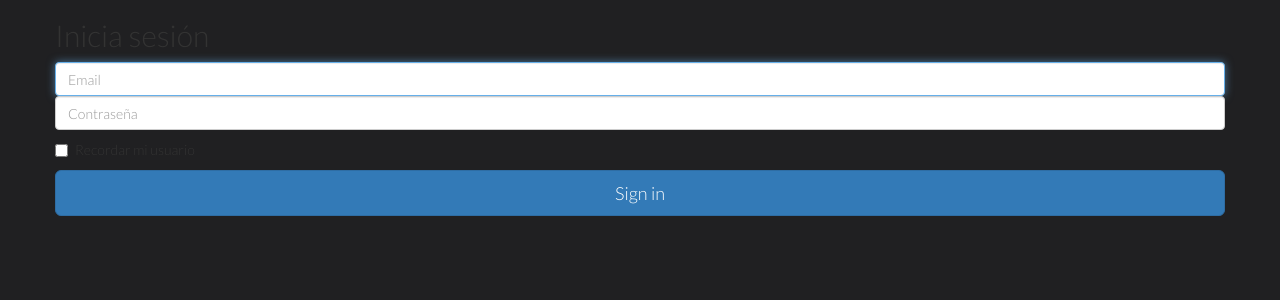
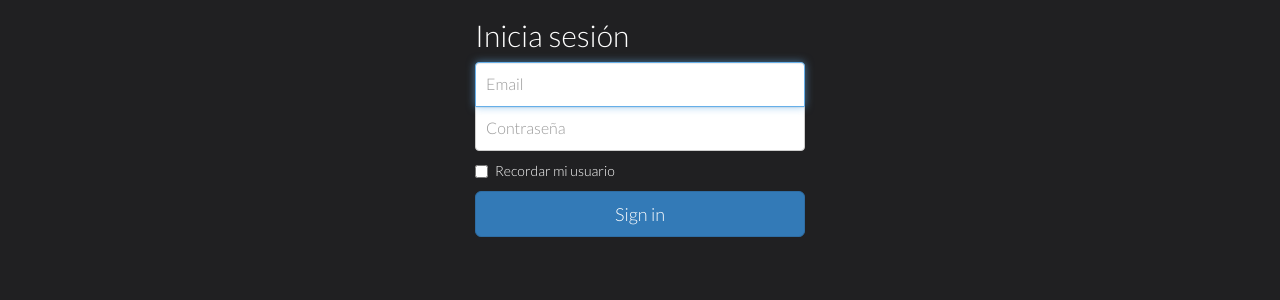
Before and after one commit to jscasca/pdta_web, a PHP site: page /login.html in a window 1280 px wide. Shown: the part 51-351 px from the top of the page. Run offline with PHP 8.4, Linux system fonts and the light colour scheme; some libraries are stand-ins or nearby versions.

Commit message:
Added the login screen to the main style sheet

```diff
--- a/css/style.css
+++ b/css/style.css
@@ -22,6 +22,7 @@
 /*3.2.2-BOOK REVIEWS
 /*3.2.2.1-BOOK REVIEWS ACTIONS
 /*3.2.3-RELATED BOOKS
+/*4-LOGIN
 /*
 /*---------------*/
 /*--1.GlOBALS----*/
@@ -141,3 +142,13 @@ div.comment .comment-actions div{display:inline;font-size:9px;padding:0 5px 0 5p
 /*---------------------------*/
 div.related-container{color:#000;padding-top:10px;padding-bottom:20px;}
 div.related-container div{color:#000 !important;}
+/*---------------------------*/
+/*---------4 LOGIN-----------*/
+/*---------------------------*/
+.form-signin {max-width: 330px;margin: 0 auto;color:#fff;}
+.form-signin .form-signin-heading,.form-signin .checkbox {margin-bottom: 10px;}
+.form-signin .checkbox {font-weight: normal;}
+.form-signin .form-control {position: relative;height: auto;-webkit-box-sizing: border-box;-moz-box-sizing: border-box;box-sizing: border-box;padding: 10px;font-size: 16px;}
+.form-signin .form-control:focus {z-index: 2;}
+.form-signin input[type="email"] {margin-bottom: -1px;border-bottom-right-radius: 0;border-bottom-left-radius: 0;}
+.form-signin input[type="password"] {margin-bottom: 10px;border-top-left-radius: 0;border-top-right-radius: 0;}
```
